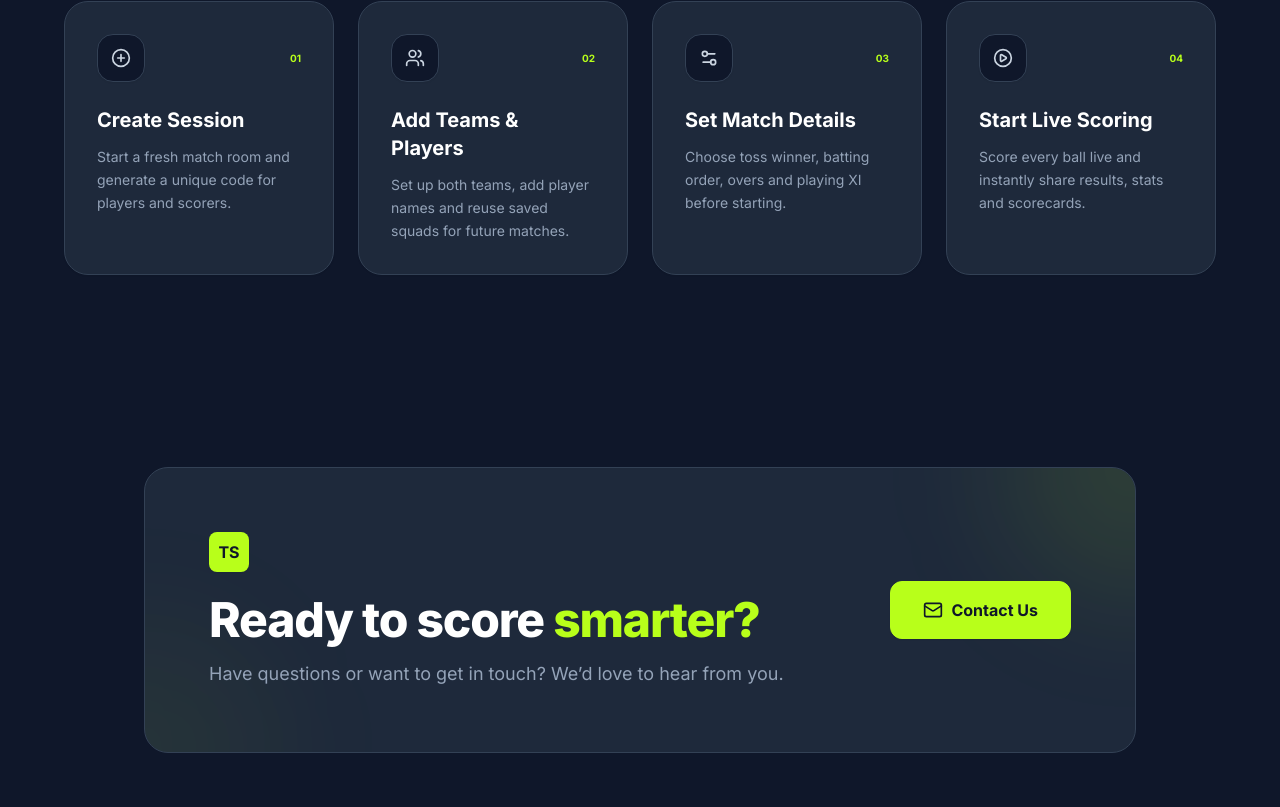
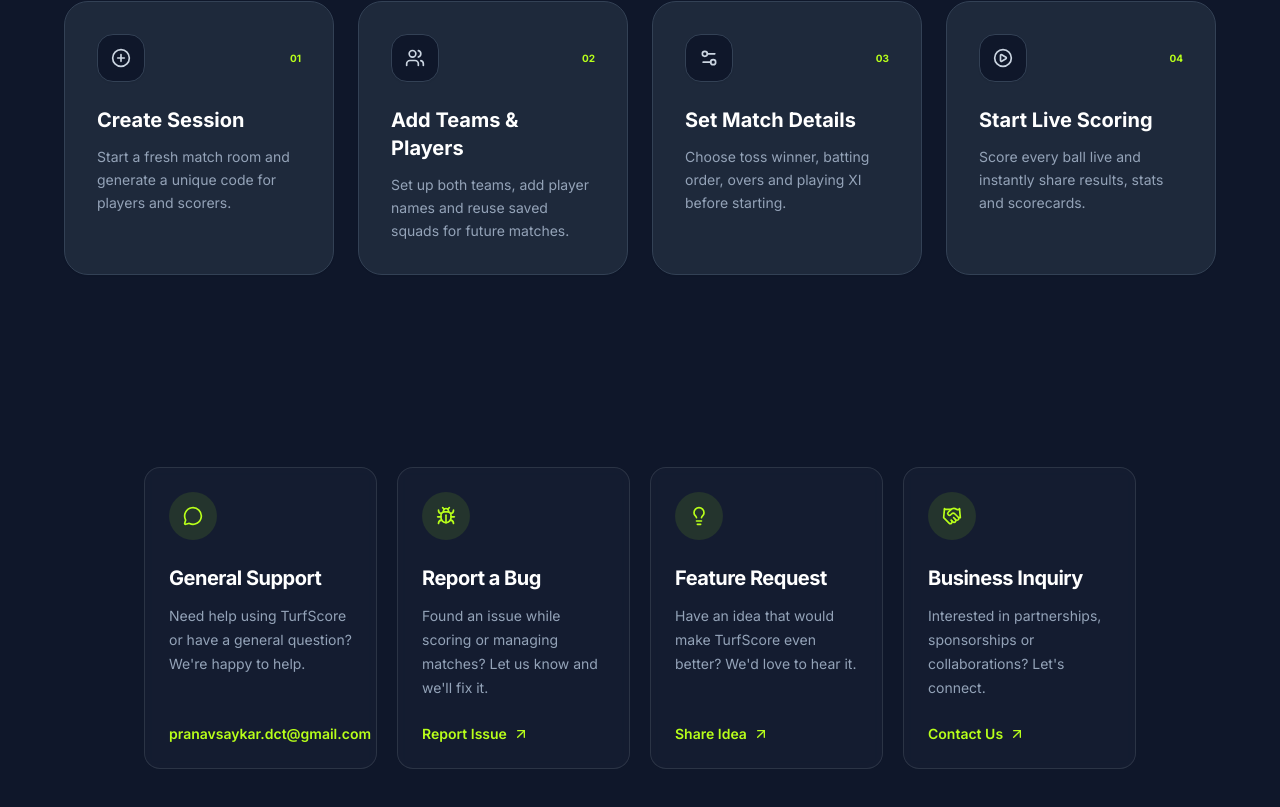
Before and after one commit to pranavsaykar8209/TurfScore, a React (Vite) app in the folder apps/web/: page / in a window 1280 px wide. Shown: the part 1877-2684 px from the top of the page. Built offline with nearby package versions, Linux system fonts and the light colour scheme; no server answers.

Commit message:
refactor: replace static contact CTA with grid of interactive support and inquiry cards

```diff
--- a/apps/web/src/components/shared/FooterCTA.tsx
+++ b/apps/web/src/components/shared/FooterCTA.tsx
@@ -1,32 +1,72 @@
+import { ArrowUpRight, Bug, Handshake, Lightbulb, MessageCircle, type LucideIcon } from 'lucide-react';
 import { FooterCTAProps } from '../../types';
-import { Mail } from 'lucide-react';
+import { Card } from '../ui';
 
-export const FooterCTA = ({ data }: FooterCTAProps) => {
+interface ContactCard {
+  title: string;
+  description: string;
+  action: string;
+  href: string;
+  icon: LucideIcon;
+}
+
+const contactCards: ContactCard[] = [
+  {
+    title: 'General Support',
+    description: "Need help using TurfScore or have a general question? We're happy to help.",
+    action: 'pranavsaykar.dct@gmail.com',
+    href: 'mailto:pranavsaykar.dct@gmail.com',
+    icon: MessageCircle,
+  },
+  {
+    title: 'Report a Bug',
+    description: "Found an issue while scoring or managing matches? Let us know and we'll fix it.",
+    action: 'Report Issue',
+    href: 'mailto:pranavsaykar.dct@gmail.com?subject=TurfScore%20Bug%20Report',
+    icon: Bug,
+  },
+  {
+    title: 'Feature Request',
+    description: "Have an idea that would make TurfScore even better? We'd love to hear it.",
+    action: 'Share Idea',
+    href: 'mailto:pranavsaykar.dct@gmail.com?subject=TurfScore%20Feature%20Request',
+    icon: Lightbulb,
+  },
+  {
+    title: 'Business Inquiry',
+    description: "Interested in partnerships, sponsorships or collaborations? Let's connect.",
+    action: 'Contact Us',
+    href: 'mailto:pranavsaykar.dct@gmail.com?subject=TurfScore%20Business%20Inquiry',
+    icon: Handshake,
+  },
+];
+
+export const FooterCTA = ({ data: _data }: FooterCTAProps) => {
   return (
     <div id="contact" className="w-full max-w-5xl mx-auto px-4 py-24 transition-colors">
-      <div className="bg-brand-light dark:bg-slate-800 border border-slate-200 dark:border-slate-700 rounded-3xl p-12 md:p-16 relative overflow-hidden flex flex-col md:flex-row items-center justify-between transition-colors">
+      <div className="grid grid-cols-1 gap-5 md:grid-cols-2 xl:grid-cols-4">
+        {contactCards.map(({ title, description, action, href, icon: Icon }) => (
+          <a
+            key={title}
+            href={href}
+            aria-label={`${title}: ${action}`}
+            className="group block h-full rounded-2xl focus:outline-none focus-visible:ring-2 focus-visible:ring-brand-green focus-visible:ring-offset-2 dark:focus-visible:ring-offset-slate-900"
+          >
+            <Card className="flex h-full min-h-[272px] flex-col border-slate-200/80 bg-white/80 p-6 shadow-sm backdrop-blur-sm transition-all duration-300 group-hover:-translate-y-1 group-hover:border-brand-green/40 group-hover:shadow-lg dark:border-white/10 dark:bg-brand-card-dark/80 dark:group-hover:border-brand-green/30">
+              <div className="mb-6 flex h-12 w-12 items-center justify-center rounded-full bg-brand-green/15 text-brand-dark transition-transform duration-300 group-hover:scale-105 dark:bg-brand-green/10 dark:text-brand-green">
+                <Icon className="h-5 w-5" aria-hidden="true" />
+              </div>
 
-        {/* Background gradient hint */}
-        <div className="absolute top-0 right-0 w-64 h-64 bg-brand-green/10 rounded-full blur-3xl -translate-y-1/2 translate-x-1/2"></div>
-        <div className="absolute bottom-0 left-0 w-64 h-64 bg-yellow-400/5 dark:bg-brand-green/5 rounded-full blur-3xl translate-y-1/2 -translate-x-1/2 transition-colors"></div>
+              <h2 className="text-xl font-bold tracking-tight text-brand-dark dark:text-white">{title}</h2>
+              <p className="mt-3 text-sm leading-6 text-slate-500 dark:text-slate-400">{description}</p>
 
-        <div className="max-w-xl relative z-10 text-center md:text-left mb-8 md:mb-0">
-          <div className="w-10 h-10 bg-brand-green rounded-lg flex items-center justify-center font-bold text-brand-dark dark:text-slate-900 mb-6 mx-auto md:mx-0 shadow-sm transition-colors">
-            {data.badge}
-          </div>
-          <h2 className="text-4xl md:text-5xl font-extrabold text-brand-dark dark:text-white tracking-tight mb-4 transition-colors">
-            {data.title.split('smarter?')[0]}
-            <span className="text-brand-green">smarter?</span>
-          </h2>
-          <p className="text-slate-500 dark:text-slate-400 text-lg transition-colors">
-            {data.description}
-          </p>
-        </div>
-
-        <button className="relative z-10 px-8 py-4 bg-white dark:bg-brand-green border border-slate-200 dark:border-brand-green text-brand-dark dark:text-slate-900 font-bold rounded-xl shadow-sm hover:shadow-md hover:bg-slate-50 dark:hover:bg-[#86c000] dark:hover:border-[#86c000] transition-all flex items-center gap-2 active:scale-95">
-          <Mail className="w-5 h-5 text-brand-green dark:text-slate-900 transition-colors" />
-          {data.buttonText}
-        </button>
+              <span className="mt-auto inline-flex items-center gap-1.5 pt-6 text-sm font-semibold text-brand-dark transition-colors group-hover:text-slate-600 dark:text-brand-green dark:group-hover:text-brand-green/80">
+                {action}
+                <ArrowUpRight className="h-4 w-4 transition-transform duration-300 group-hover:translate-x-0.5 group-hover:-translate-y-0.5" aria-hidden="true" />
+              </span>
+            </Card>
+          </a>
+        ))}
       </div>
     </div>
   );
```
